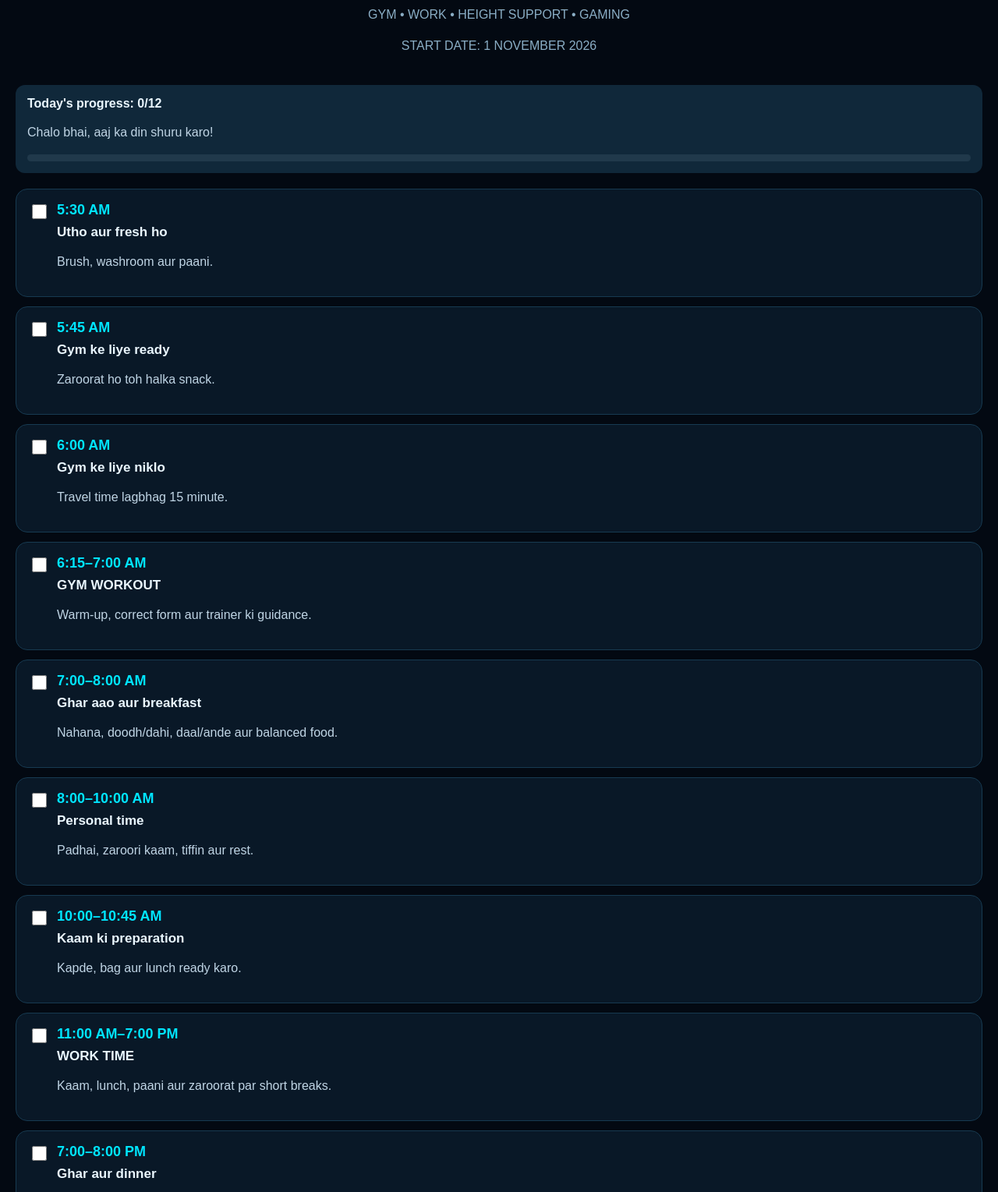
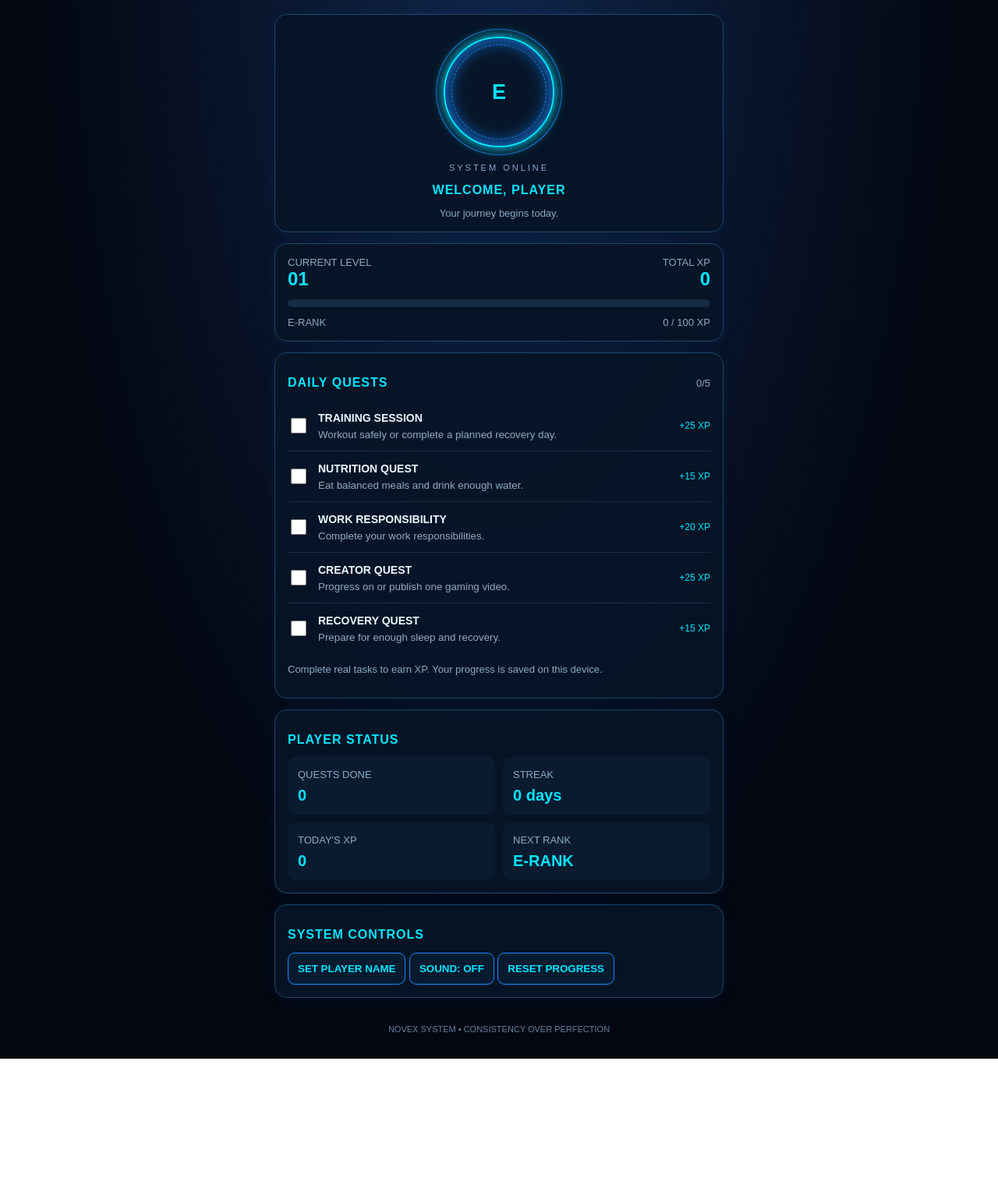
Before and after one commit to navedpathan7456-dotcom/Novex-routinr.html, a plain HTML site: page index.html in a window 1280 px wide. Shown: the part 115-1644 px from the top of the page at 78% size. After the commit the page ends 1473 px from the top, so only its background shows below. Drawn offline with Linux system fonts and the light colour scheme.

Commit message:
Refactor NOVEX SYSTEM layout and functionality
Updated HTML structure, styles, and JavaScript functionality for the NOVEX SYSTEM interface.

```diff
--- a/index.html
+++ b/index.html
@@ -1,135 +1,221 @@
 
 <!DOCTYPE html>
-<html lang="hi">
+<html lang="en">
 <head>
 <meta charset="UTF-8">
-<meta name="viewport" content="width=device-width, initial-scale=1.0">
-<title>NOVEX Daily Routine</title>
+<meta name="viewport" content="width=device-width, initial-scale=1">
+<meta name="theme-color" content="#030712">
+<title>NOVEX SYSTEM</title>
 <style>
 *{box-sizing:border-box}
+:root{--cyan:#00e5ff;--blue:#168bff;--bg:#030712}
 body{
-  margin:0;background:#030912;color:#eaf7ff;
-  font-family:Arial,sans-serif;padding:20px;
+ margin:0;background:radial-gradient(ellipse at top,#10264b,#030712 65%);
+ color:#eaf8ff;font-family:Arial,sans-serif;min-height:100vh;
 }
-header{text-align:center;padding:22px 0}
-h1{color:#00e5ff;letter-spacing:3px}
-header p{color:#8baec5}
-.progress{
-  background:#10283a;border-radius:12px;padding:15px;
-  margin-bottom:20px;
+header{text-align:center;padding:24px 12px 10px}
+h1{color:var(--cyan);letter-spacing:5px;margin-bottom:5px}
+.sub{color:#86a9ca;font-size:11px;letter-spacing:3px}
+.wrap{max-width:600px;margin:auto;padding:12px}
+.panel{
+ background:rgba(7,20,39,.92);border:1px solid #16496b;
+ border-radius:16px;padding:16px;margin-bottom:14px;
+ box-shadow:0 0 18px #007bff12;
 }
-.track{height:9px;background:#20394b;border-radius:10px;overflow:hidden}
-#bar{height:100%;width:0;background:#00e5ff;transition:.3s}
-.card{
-  background:#091827;border:1px solid #173a51;
-  border-radius:15px;padding:16px;margin:12px 0;
+.core{
+ width:142px;height:142px;border-radius:50%;margin:12px auto 20px;
+ display:grid;place-items:center;position:relative;
+ border:2px solid var(--cyan);
+ box-shadow:0 0 16px #00e5ff, inset 0 0 24px #168bff;
+ animation:pulse 2.5s infinite;
 }
-.time{color:#00e5ff;font-weight:bold;font-size:18px}
-h2{font-size:17px;margin:8px 0}
-p{line-height:1.5;color:#c0d5e5}
-label{display:flex;gap:10px;align-items:flex-start;cursor:pointer}
-input{accent-color:#00e5ff;width:19px;height:19px;flex-shrink:0}
+.core:before,.core:after{
+ content:"";position:absolute;border:1px solid #168bff;
+ border-radius:50%;inset:-12px;animation:spin 8s linear infinite;
+}
+.core:after{inset:8px;border-style:dashed;animation:spin 12s linear infinite reverse}
+.core span{font-size:27px;color:var(--cyan);font-weight:bold;z-index:1}
+@keyframes pulse{50%{box-shadow:0 0 32px #00e5ff,inset 0 0 35px #168bff}}
+@keyframes spin{to{transform:rotate(360deg)}}
+.row{display:flex;justify-content:space-between;gap:10px;align-items:center}
+.muted{color:#8baac5;font-size:13px}
+.big{font-size:24px;font-weight:bold;color:var(--cyan)}
+.track{height:10px;background:#172b43;border-radius:20px;overflow:hidden;margin:12px 0}
+.bar{height:100%;width:0;background:linear-gradient(90deg,#168bff,#00e5ff);transition:width .5s}
+h2{font-size:16px;color:var(--cyan);letter-spacing:1px}
+.quest{
+ display:flex;align-items:center;gap:12px;padding:13px 0;
+ border-bottom:1px solid #183047;
+}
+.quest:last-child{border:0}
+.quest input{width:20px;height:20px;accent-color:#00e5ff;flex-shrink:0}
+.quest .info{flex:1}
+.quest b{font-size:14px}
+.quest small{display:block;color:#91abc3;margin-top:5px}
+.xp{font-size:12px;color:var(--cyan);white-space:nowrap}
 button{
-  background:#00cde9;color:#00121d;border:0;
-  border-radius:10px;padding:12px;font-weight:bold;
-  cursor:pointer;margin:5px 4px 5px 0;
+ background:#071b30;color:var(--cyan);border:1px solid #168bff;
+ padding:12px;border-radius:9px;font-weight:bold;cursor:pointer;
 }
-footer{text-align:center;color:#7fa1b9;margin:25px 0}
+button:active{transform:scale(.97)}
+.primary{background:#00d9f5;color:#00111c}
+.grid{display:grid;grid-template-columns:1fr 1fr;gap:10px}
+.stat{background:#0a1b30;padding:13px;border-radius:10px}
+.stat strong{display:block;color:var(--cyan);font-size:20px;margin-top:7px}
+#toast{
+ display:none;position:fixed;inset:0;background:#020611ed;
+ z-index:5;align-items:center;justify-content:center;text-align:center;padding:25px
+}
+#toast .box{border:1px solid var(--cyan);padding:28px;border-radius:20px;
+ box-shadow:0 0 40px #00e5ff55;background:#071326}
+#toast h2{font-size:28px}
+footer{text-align:center;color:#65839e;font-size:11px;padding:20px}
 </style>
 </head>
 <body>
-
 <header>
-  <h1>NOVEX ROUTINE</h1>
-  <p>GYM • WORK • HEIGHT SUPPORT • GAMING</p>
-  <p>START DATE: 1 NOVEMBER 2026</p>
+ <div class="sub">PERSONAL PROGRESSION INTERFACE</div>
+ <h1>NOVEX SYSTEM</h1>
+ <div class="sub">AWAKEN YOUR POTENTIAL</div>
 </header>
 
-<div class="progress">
-  <b>Today's progress: <span id="count">0/12</span></b>
-  <p id="message">Chalo bhai, aaj ka din shuru karo!</p>
-  <div class="track"><div id="bar"></div></div>
-</div>
+<main class="wrap">
+ <section class="panel" style="text-align:center">
+  <div class="core"><span id="rankCore">E</span></div>
+  <div class="sub">SYSTEM ONLINE</div>
+  <h2 id="greeting">WELCOME, PLAYER</h2>
+  <div class="muted">Your journey begins today.</div>
+ </section>
 
-<div id="schedule"></div>
+ <section class="panel">
+  <div class="row">
+   <div><div class="muted">CURRENT LEVEL</div><div class="big" id="level">01</div></div>
+   <div style="text-align:right"><div class="muted">TOTAL XP</div><div class="big" id="total">0</div></div>
+  </div>
+  <div class="track"><div class="bar" id="bar"></div></div>
+  <div class="row muted"><span id="rank">E-RANK</span><span id="progress">0 / 100 XP</span></div>
+ </section>
 
-<div class="card">
-  <h2>💪 Height & Health Rules</h2>
-  <p>✓ Balanced meals: doodh/dahi, daal, chana, sabzi, fruit aur protein.</p>
-  <p>✓ Gym mein correct form aur trainer ki guidance.</p>
-  <p>✓ Stretching posture aur flexibility ke liye hai, height badhane ki guarantee nahi.</p>
-  <p>✓ 16–17 saal mein aam taur par 8–10 ghante ki neend target karo.</p>
-  <p>✓ Height growth ki chinta ho toh guardian ke saath doctor se check-up karao.</p>
-  <p>✓ Height pills ya hormones bina doctor ke kabhi mat lena.</p>
-</div>
+ <section class="panel">
+  <div class="row"><h2>DAILY QUESTS</h2><span class="muted" id="done">0/5</span></div>
+  <div id="quests"></div>
+  <p class="muted">Complete real tasks to earn XP. Your progress is saved on this device.</p>
+ </section>
 
-<div class="card">
-  <h2>🎮 YouTube Daily Target</h2>
-  <p>1. Gameplay record karo.</p>
-  <p>2. Video edit karo.</p>
-  <p>3. Thumbnail, title aur description banao.</p>
-  <p>4. Roz ek video upload ya schedule karo.</p>
-  <p>Tip: Neend ke liye video pehle se record karke rakho.</p>
-</div>
+ <section class="panel">
+  <h2>PLAYER STATUS</h2>
+  <div class="grid">
+   <div class="stat"><span class="muted">QUESTS DONE</span><strong id="completed">0</strong></div>
+   <div class="stat"><span class="muted">STREAK</span><strong id="streak">0 days</strong></div>
+   <div class="stat"><span class="muted">TODAY'S XP</span><strong id="todayxp">0</strong></div>
+   <div class="stat"><span class="muted">NEXT RANK</span><strong id="next">D-RANK</strong></div>
+  </div>
+ </section>
 
-<button onclick="resetDay()">Reset Today's Checklist</button>
-<button onclick="window.print()">Print Schedule</button>
+ <section class="panel">
+  <h2>SYSTEM CONTROLS</h2>
+  <button onclick="renamePlayer()">SET PLAYER NAME</button>
+  <button onclick="soundToggle()" id="soundBtn">SOUND: OFF</button>
+  <button onclick="resetProgress()">RESET PROGRESS</button>
+ </section>
+ <footer>NOVEX SYSTEM • CONSISTENCY OVER PERFECTION</footer>
+</main>
 
-<footer>NOVEX GAMERZ • DISCIPLINE EVERY DAY</footer>
+<div id="toast"><div class="box">
+ <div class="sub">SYSTEM NOTIFICATION</div>
+ <h2 id="toastTitle">QUEST COMPLETE</h2>
+ <p id="toastText">XP acquired.</p>
+ <button class="primary" onclick="closeToast()">CONTINUE</button>
+</div></div>
 
 <script>
-const tasks = [
- ["5:30 AM","Utho aur fresh ho","Brush, washroom aur paani."],
- ["5:45 AM","Gym ke liye ready","Zaroorat ho toh halka snack."],
- ["6:00 AM","Gym ke liye niklo","Travel time lagbhag 15 minute."],
- ["6:15–7:00 AM","GYM WORKOUT","Warm-up, correct form aur trainer ki guidance."],
- ["7:00–8:00 AM","Ghar aao aur breakfast","Nahana, doodh/dahi, daal/ande aur balanced food."],
- ["8:00–10:00 AM","Personal time","Padhai, zaroori kaam, tiffin aur rest."],
- ["10:00–10:45 AM","Kaam ki preparation","Kapde, bag aur lunch ready karo."],
- ["11:00 AM–7:00 PM","WORK TIME","Kaam, lunch, paani aur zaroorat par short breaks."],
- ["7:00–8:00 PM","Ghar aur dinner","Fresh ho, dinner karo aur aaram."],
- ["8:00–8:30 PM","YouTube planning","Footage aur agle video ki checklist."],
- ["8:30–10:00 PM","Gaming video","Record/edit; zaroorat par pehle se recorded footage."],
- ["10:00 PM","Sone ki preparation","Agar 5:30 AM uthna hai toh neend ke liye jaldi so." ]
+const tasks=[
+ {id:"gym",name:"TRAINING SESSION",desc:"Workout safely or complete a planned recovery day.",xp:25},
+ {id:"food",name:"NUTRITION QUEST",desc:"Eat balanced meals and drink enough water.",xp:15},
+ {id:"work",name:"WORK RESPONSIBILITY",desc:"Complete your work responsibilities.",xp:20},
+ {id:"video",name:"CREATOR QUEST",desc:"Progress on or publish one gaming video.",xp:25},
+ {id:"sleep",name:"RECOVERY QUEST",desc:"Prepare for enough sleep and recovery.",xp:15}
 ];
-
-const root = document.getElementById("schedule");
-
-tasks.forEach((t,i)=>{
- const card=document.createElement("div");
- card.className="card";
- const label=document.createElement("label");
- const cb=document.createElement("input");
- cb.type="checkbox";
- cb.addEventListener("change",update);
- const content=document.createElement("div");
- const time=document.createElement("div");
- time.className="time";
- time.textContent=t[0];
- const title=document.createElement("h2");
- title.textContent=t[1];
- const desc=document.createElement("p");
- desc.textContent=t[2];
- content.append(time,title,desc);
- label.append(cb,content);
- card.append(label);
- root.append(card);
-});
-
-function update(){
- const checks=[...document.querySelectorAll('input[type="checkbox"]')];
- const done=checks.filter(c=>c.checked).length;
- document.getElementById("count").textContent=done+"/"+checks.length;
- document.getElementById("bar").style.width=(done/checks.length*100)+"%";
- document.getElementById("message").textContent=
- done===checks.length?"Excellent! Aaj ka checklist complete!":
- "Bhai, ek-ek task complete karte jao.";
+const key="novexSystemV1";
+let state;
+try{state=JSON.parse(localStorage.getItem(key))}catch(e){}
+if(!state||typeof state!=="object")state={xp:0,done:{},history:{},name:"PLAYER",sound:false};
+state.xp=Number(state.xp)||0;
+state.done=state.done||{};
+state.history=state.history||{};
+state.name=state.name||"PLAYER";
+const today=()=>new Date().toLocaleDateString("en-CA");
+function save(){try{localStorage.setItem(key,JSON.stringify(state))}catch(e){}}
+function dayState(){if(state.day!==today()){state.day=today();state.done={};save()}}
+function rankFor(level){return level>=30?"S":level>=20?"A":level>=12?"B":level>=7?"C":level>=3?"D":"E"}
+function render(){
+ dayState();
+ document.getElementById("greeting").textContent="WELCOME, "+state.name;
+ const level=Math.floor(state.xp/100)+1;
+ const into=state.xp%100;
+ const rank=rankFor(level);
+ document.getElementById("level").textContent=String(level).padStart(2,"0");
+ document.getElementById("total").textContent=state.xp;
+ document.getElementById("bar").style.width=into+"%";
+ document.getElementById("progress").textContent=into+" / 100 XP";
+ document.getElementById("rank").textContent=rank+"-RANK";
+ document.getElementById("rankCore").textContent=rank;
+ document.getElementById("next").textContent=rankFor(level+1)+"-RANK";
+ document.getElementById("todayxp").textContent=tasks.reduce((s,t)=>s+(state.done[t.id]?t.xp:0),0);
+ const count=tasks.filter(t=>state.done[t.id]).length;
+ document.getElementById("done").textContent=count+"/5";
+ document.getElementById("completed").textContent=Object.keys(state.history).length;
+ document.getElementById("streak").textContent=(state.streak||0)+" days";
+ document.getElementById("soundBtn").textContent="SOUND: "+(state.sound?"ON":"OFF");
+ const root=document.getElementById("quests");root.innerHTML="";
+ tasks.forEach(t=>{
+  const label=document.createElement("label");label.className="quest";
+  const cb=document.createElement("input");cb.type="checkbox";cb.checked=!!state.done[t.id];
+  cb.addEventListener("change",()=>complete(t,cb.checked));
+  const info=document.createElement("div");info.className="info";
+  const b=document.createElement("b");b.textContent=t.name;
+  const small=document.createElement("small");small.textContent=t.desc;
+  info.append(b,small);
+  const xp=document.createElement("span");xp.className="xp";xp.textContent="+"+t.xp+" XP";
+  label.append(cb,info,xp);root.append(label);
+ });
 }
-
-function resetDay(){
- document.querySelectorAll('input[type="checkbox"]').forEach(c=>c.checked=false);
- update();
+function complete(t,checked){
+ const oldLevel=Math.floor(state.xp/100)+1;
+ if(checked&&!state.done[t.id]){
+  state.done[t.id]=true;state.xp+=t.xp;state.history[today()+"-"+t.id]=true;
+  const newLevel=Math.floor(state.xp/100)+1;
+  save();render();
+  if(newLevel>oldLevel)showToast("LEVEL UP!","You reached level "+newLevel+"!");
+  else showToast("QUEST COMPLETE","+"+t.xp+" XP acquired.");
+  if(state.sound)beep();
+ }else if(!checked&&state.done[t.id]){
+  state.done[t.id]=false;state.xp=Math.max(0,state.xp-t.xp);
+  delete state.history[today()+"-"+t.id];save();render();
+ }
 }
+function showToast(title,msg){
+ document.getElementById("toastTitle").textContent=title;
+ document.getElementById("toastText").textContent=msg;
+ document.getElementById("toast").style.display="flex";
+}
+function closeToast(){document.getElementById("toast").style.display="none"}
+function renamePlayer(){
+ const n=prompt("Enter player name:",state.name);
+ if(n&&n.trim()){state.name=n.trim().slice(0,24);save();render()}
+}
+function soundToggle(){state.sound=!state.sound;save();render()}
+function beep(){
+ try{const c=new(window.AudioContext||window.webkitAudioContext)();
+ const o=c.createOscillator(),g=c.createGain();o.connect(g);g.connect(c.destination);
+ o.frequency.value=660;g.gain.value=.04;o.start();o.stop(c.currentTime+.12)}catch(e){}
+}
+function resetProgress(){
+ if(confirm("Reset all XP and quest history?")){
+ state={xp:0,done:{},history:{},name:state.name,sound:state.sound};save();render()
+ }
+}
+dayState();render();
 </script>
 </body>
 </html>
```
